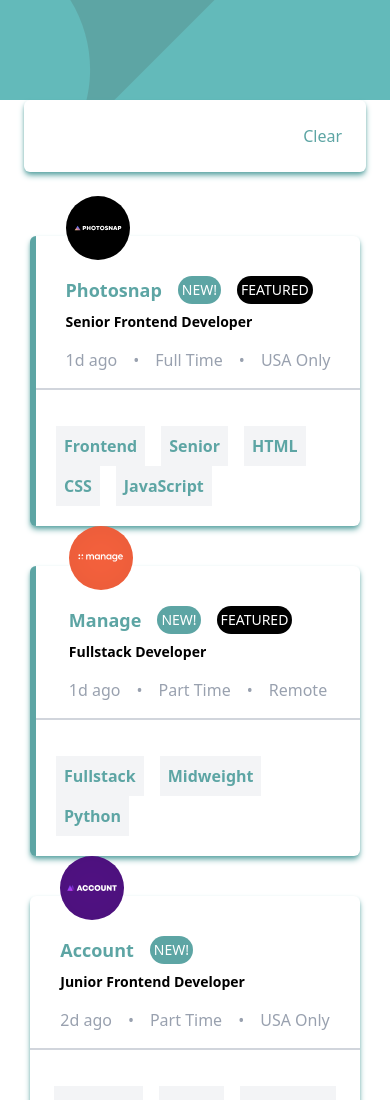
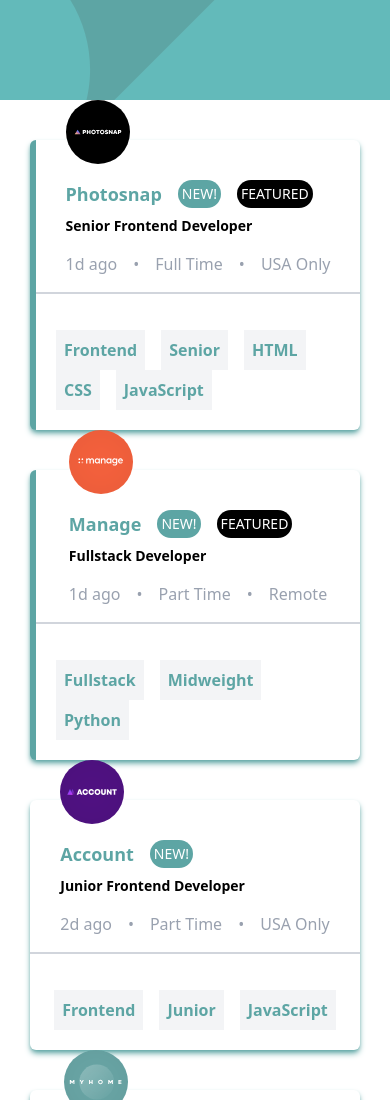
Before and after one commit to mugisha12john/static-job-listings-master-js, a website: page index.html in a window 390 px wide. Shown: the top 1100 px of the page. Drawn offline with Linux system fonts and the light colour scheme.

Commit message:
fix: toggle the filter box for first time when document is loaded  must be hidden

```diff
--- a/index.html
+++ b/index.html
@@ -24,12 +24,12 @@
       </section>
       <!-- search box -->
       <section
-        class=" bg-white shadow-md mb-16 shadow-[#5da5a4] mx-6 p-6 rounded-md flex flex-wrap gap-6 md:mx-auto md:w-2/3"
+        class="bg-white shadow-md mb-16 shadow-[#5da5a4] mx-6 p-6 rounded-md flex flex-wrap gap-6 md:mx-auto md:w-2/3"
         id="filter-box"
       >
         <div
           id="active-filter"
-          class="flex hidden gap-4 flex-wrap w-24 md:w-auto"
+          class="flex gap-4 flex-wrap w-24 md:w-auto"
         ></div>
         <button
           id="clear-btn"
--- a/src/script.js
+++ b/src/script.js
@@ -85,6 +85,7 @@
     const filterBox = document.getElementById("filter-box");
     //get all filter buttons
     const filterButtons = document.querySelectorAll(".filter-btn");
+    filterBox.style.display = "none"; //hide filter box initially
     filterButtons.forEach((button) => {
       button.onclick = () => {
         filterBox.style.display = "flex";
@@ -116,6 +117,11 @@
         }
       };
     });
+    document.getElementById("clear-btn").onclick = () => {
+      activeFilter.innerHTML = "";
+
+      applyFilters();
+    };
     function applyFilters() {
       const activeFilters = Array.from(
         activeFilter.querySelectorAll("button")
@@ -134,14 +140,7 @@
         card.style.display = isVisible ? "flex" : "none";
       });
     }
-    function getJobs() {
-      return document.querySelectorAll(".jobs");
-    }
-    console.log(getJobs());
   })
   .catch((error) => {
     console.error("Error processing jobs:", error);
   });
-document.getElementById("clear-btn").onclick = () => {
-  alert("Clear button clicked");
-};
```
